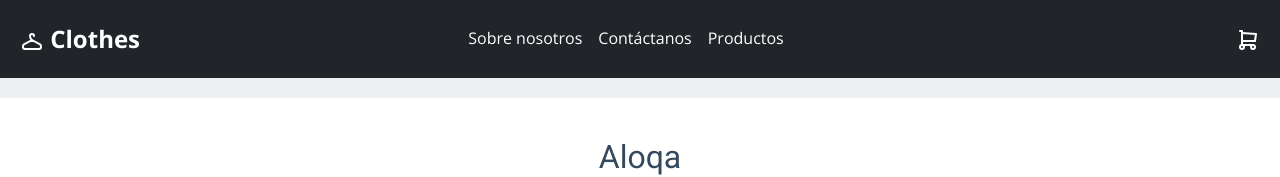
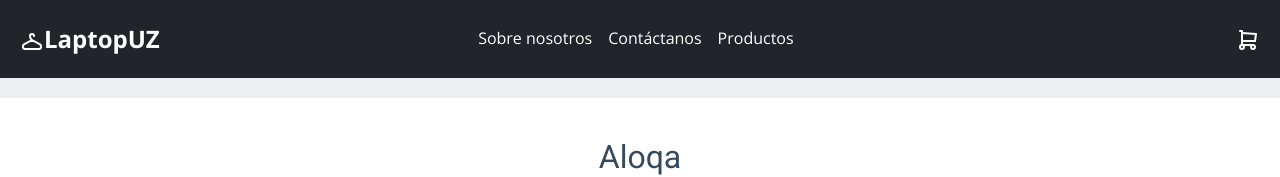
Before and after one commit to DavronRustamjonov/clothesmarket, a React (Vite) app: page /contact in a window 1280 px wide. Shown: the top 177 px of the page. Built offline with nearby package versions, Linux system fonts and the light colour scheme.

Commit message:
Update Header.jsx

```diff
--- a/components/Header.jsx
+++ b/components/Header.jsx
@@ -20,7 +20,7 @@ const {  clearSearch } = useProducts()
   return (
     <Navbar bg="dark" variant="dark" expand="lg" className='header'>
 
-        <Navbar.Brand> <Link className='link-brand' onClick={clearSearch} to={"/"}><IconHanger></IconHanger> Clothes</Link></Navbar.Brand>
+        <Navbar.Brand> <Link className='link-brand' onClick={clearSearch} to={"/"}><IconHanger></IconHanger>LaptopUZ</Link></Navbar.Brand>
         <Navbar.Toggle aria-controls="basic-navbar-nav" />
         <Navbar.Collapse id="basic-navbar-nav">
 
```
